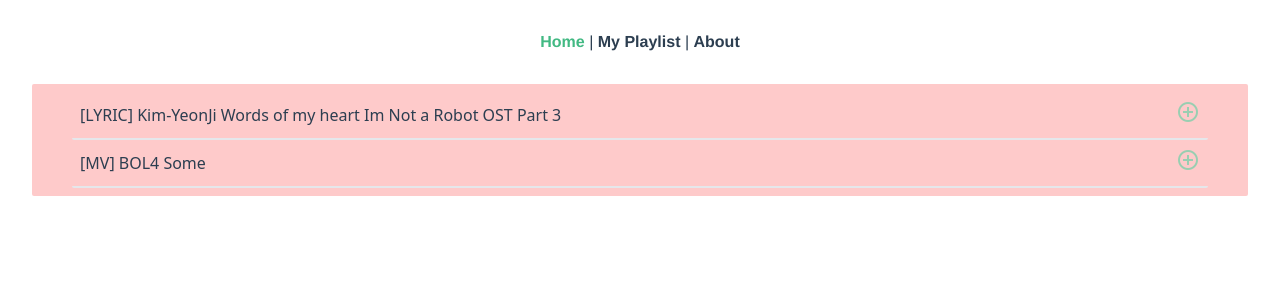
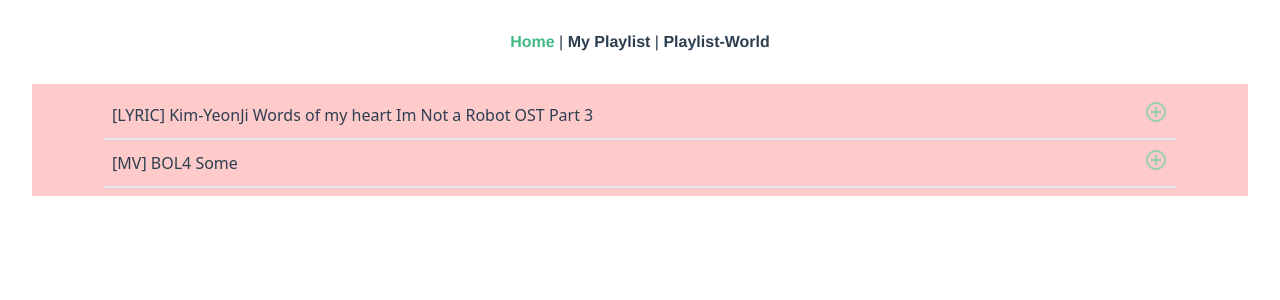
Before and after one commit to Violet-Evergardenz/INT203_62130500130_Groupwork_SPA, a Vue app: page / in a window 1280 px wide. Shown: the top 300 px of the page. Built offline with nearby package versions, Linux system fonts and the light colour scheme; data requests are answered from the project's data file.

Commit message:
use components playlist in homevue

```diff
--- a/db.json
+++ b/db.json
@@ -1,7 +1,7 @@
 {
   "musics": [
     {
-      "nameref": "../assets/Musics/Words-of-my-heart.mp3",
+      "nameref": "Words-of-my-heart",
       "fullname": "[LYRIC] Kim-YeonJi Words of my heart Im Not a Robot OST Part 3",
       "id": 1
     },
@@ -11,12 +11,6 @@
       "id": 2
     }
   ],
-  "musicsLike": [
-    {
-      "nameref": "../assets/Musics/Words-of-my-heart.mp3",
-      "fullname": "[LYRIC] Kim-YeonJi Words of my heart Im Not a Robot OST Part 3",
-      "isEdit": false,
-      "id": 1
-    }
-  ]
+  "musicsLike": [],
+  "playlistWorld":[]
 }
--- a/src/App.vue
+++ b/src/App.vue
@@ -2,7 +2,7 @@
   <div id="nav">
     <router-link to="/">Home</router-link> |
     <router-link to="/myplaylist">My Playlist</router-link> |
-    <router-link to="/about">About</router-link>
+    <router-link to="/playlistWorld">Playlist-World</router-link>
   </div>
   <router-view/>
 </template>
--- a/src/components/BaseButton.vue
+++ b/src/components/BaseButton.vue
@@ -1,5 +1,5 @@
 <template>
-    <button  :class="[buttonCol, textCol,hbgCol, hTextCol]" ><slot></slot></button>
+    <button :class="[buttonCol, textCol,hbgCol, hTextCol]" ><slot></slot></button>
 </template>
 <script>
 export default {
--- a/src/components/PlayList.vue
+++ b/src/components/PlayList.vue
@@ -1,5 +1,41 @@
 <template>
-  <div class="mx-8 rounded-sm font-sans">
+  <div class="mx-8 rounded-sm font-sans bg-red-200 p-2">
+    <div class="mx-8 rounded-sm font-sans">
+      <base-row
+        hbgColor="hover:bg-blue-900"
+        hTextColor="hover:text-yellow-400"
+        v-for="m in musics"
+        :key="m.id"
+      >
+        <div class="m-2 flex flex-row w-3/4 truncate">
+          {{ m.fullname }}
+        </div>
+        <div class="flex flex-row-reverse w-1/4 m-2">
+          <base-button  >
+            <slot v-on:click="addMusic(m)"></slot>
 
+          </base-button>
+        </div>
+      </base-row>
+    </div>
   </div>
 </template>
+<script>
+export default {
+  props: {
+    musics: {
+      type: Array,
+      require: true,
+    },
+  },
+  data() {
+    return {};
+  },
+  methods: {
+    addMusic(m) {
+      console.log(m)
+      this.$emit("add-music", m);
+    },
+  },
+};
+</script>
--- a/src/main.js
+++ b/src/main.js
@@ -10,4 +10,6 @@ app.component('base-row',BaseRow)
 app.component('')
 app.use(router).mount('#app')
 
+
+
 //createApp(App).use(router).mount('#app')
--- a/src/router/index.js
+++ b/src/router/index.js
@@ -10,19 +10,15 @@ const routes = [
   {
     path: '/myplaylist',
     name: 'myplaylist',
-    // route level code-splitting
-    // this generates a separate chunk (about.[hash].js) for this route
-    // which is lazy-loaded when the route is visited.
-    component: () => import(/* webpackChunkName: "about" */ '../views/Myplaylist.vue')
+
+    component: () => import( '../views/Myplaylist.vue')
   }
   ,
   {
-    path: '/about',
-    name: 'about',
-    // route level code-splitting
-    // this generates a separate chunk (about.[hash].js) for this route
-    // which is lazy-loaded when the route is visited.
-    component: () => import(/* webpackChunkName: "about" */ '../views/About.vue')
+    path: '/playlistWorld',
+    name: 'playlistWorld',
+
+    component: () => import('../views/playlistWorld.vue')
   }
 ]
 
--- a/src/views/Home.vue
+++ b/src/views/Home.vue
@@ -1,60 +1,14 @@
 <template>
-  <div class="mx-8 rounded-sm font-sans bg-red-200 p-2">
-    <base-row
-      hbgColor="hover:bg-blue-900"
-      hTextColor="hover:text-yellow-400"
-      v-for="m in musics"
-      :key="m.id"
+
+
+  <play-list :musics="musics" @add-music="addMusic">
+    <span
+      class="material-icons text-green-400 animate-pulse hover:text-green-300"
     >
-      <div class="m-2 flex flex-row w-3/4">
-        {{ m.fullname }}
-      </div>
-      <div class="flex flex-row-reverse w-1/4 m-2">
-        <base-button @click="addNewSurvey(m)">
-          <span
-            class="material-icons text-green-400 animate-pulse hover:text-green-300"
-          >
-            add_circle_outline
-          </span>
-          <!-- <img src="../assets/add_circle_black_24dp.svg" alt="" /> -->
-        </base-button>
-      </div>
-    </base-row>
-  </div>
-  <!-- <div v-for="m in musics" :key="m.id">
-    <div class="flex flex-row">
-      <span>{{ m.fullname }}</span>
-      <button @click="addNewSurvey(m)">
-        <img src="../assets/add_circle_black_24dp.svg" alt="" />
-      </button>
-    </div>
-  </div> -->
+      add_circle_outline
+    </span>
+  </play-list>
 
-  <!-- <div v-for="ml in musicsLike" :key="ml.id">
-    <div class="flex flex-row">
-      <span v-if="!ml.isEdit">{{ ml.fullname }}</span>
-      <input
-        v-if="ml.isEdit"
-        type="text"
-        v-model="editName"
-        class="bg-black text-indigo-50"
-      />
-      <button v-if="ml.isEdit" @click="editNameInMyplaylist(ml)">Change</button>
-      <button v-if="ml.isEdit" @click="cancelNameInMyplaylist(ml)">
-        Cancel
-      </button>
-
-      <button v-if="!ml.isEdit" @click="showTagInput(ml)">
-        <img src="../assets/edit_black_24dp.svg" alt="" />
-      </button>
-      <button v-if="!ml.isEdit" @click="removeSongMyplaylist(ml.id)">
-        <img src="../assets/clear_black_24dp.svg" alt="" />
-      </button>
-
-    </div>
-  </div> -->
-
-  <play-list></play-list>
 </template>
 
 <script>
@@ -63,9 +17,6 @@ export default {
   name: "Home",
   components: {
     "play-list": PlayList,
-    //"local-registration": LocalRegistration,
-    // "base-audio": BaseAudio
-    // HelloWorld
   },
   data() {
     return {
@@ -73,7 +24,7 @@ export default {
       urlPlaylist: "http://localhost:5000/musicsLike",
       musics: [],
       musicsLike: [],
-
+      name:"",
       editName: "",
     };
   },
@@ -88,7 +39,7 @@ export default {
       const data = await res.json();
       return data;
     },
-    async addNewSurvey(song) {
+    async addMusic(song) {
       var boolean = true;
       if (this.musicsLike != []) {
         for (var key of this.musicsLike) {
@@ -124,6 +75,7 @@ export default {
   async created() {
     this.musics = await this.fetchMusics();
     this.musicsLike = await this.fetchMusicsLike();
+
   },
 };
 </script>
--- a/src/views/About.vue
+++ b/src/views/playlistWorld.vue
@@ -1,8 +1,8 @@
 <template>
-<div>asd</div>
+<div></div>
 </template>
 <script>
 export default {
-  name: "About"
+  name: "playlistWorld"
   }
   </script>
```
